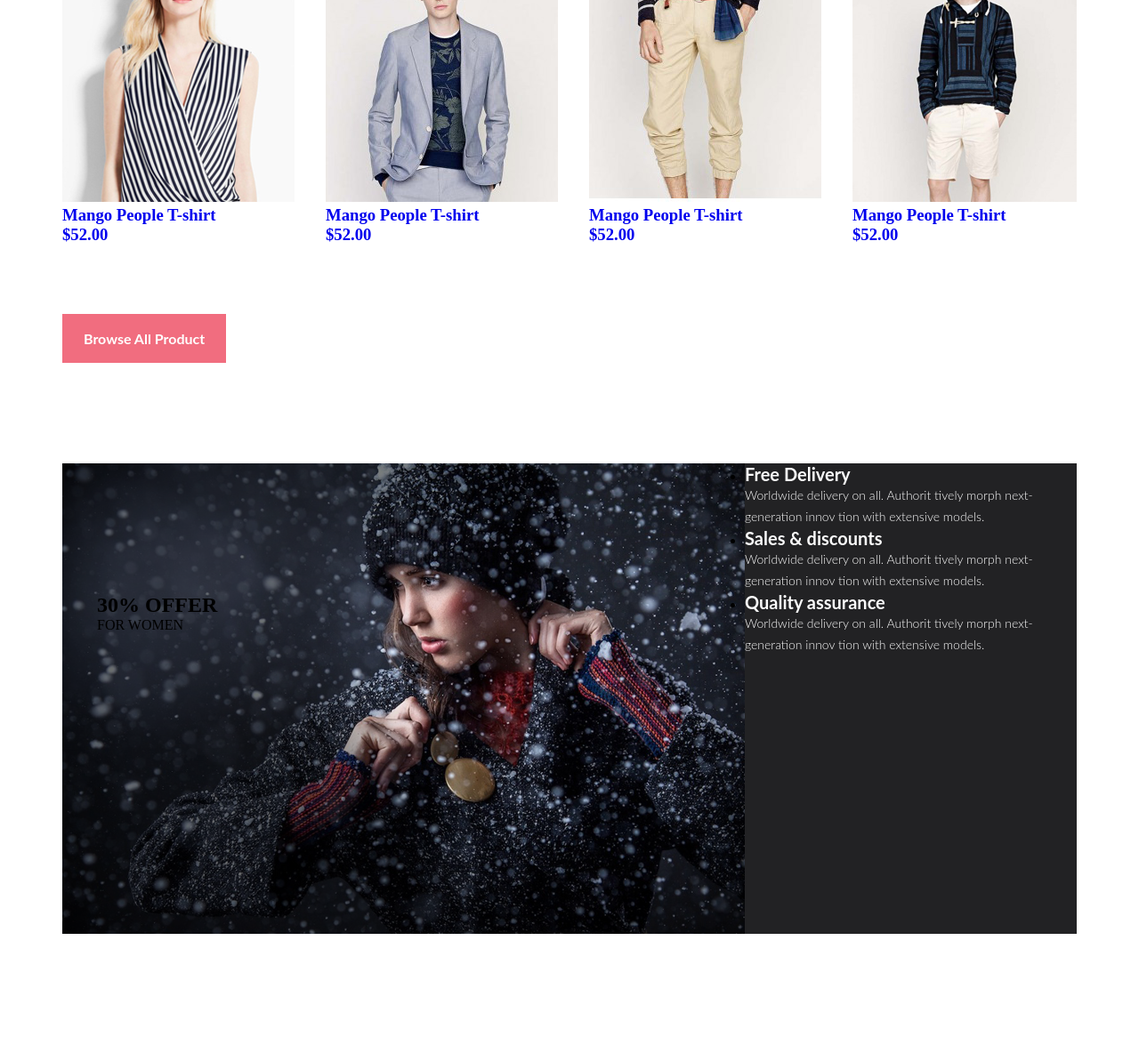
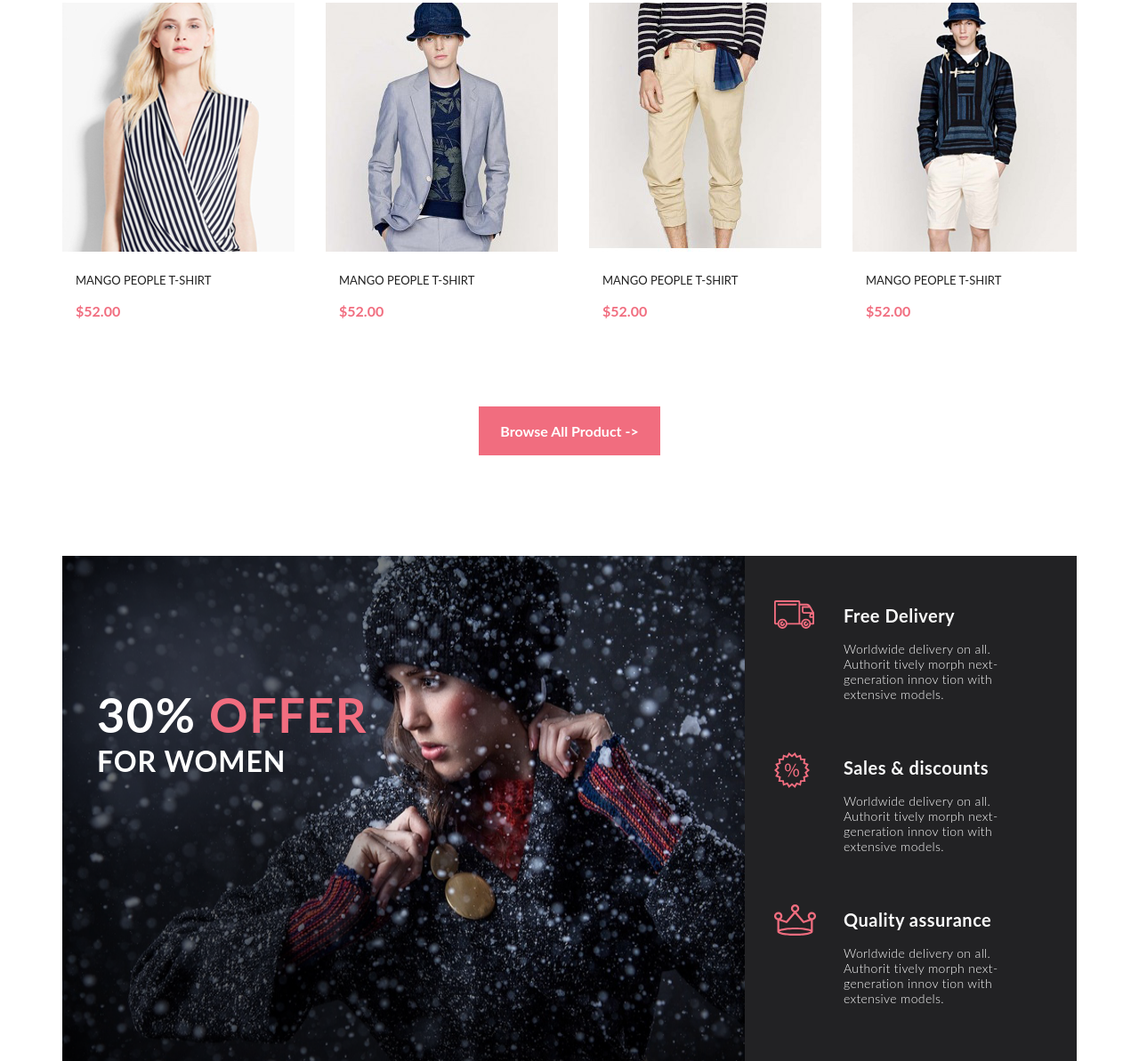
Before and after one commit to ipirog89/GeekBrains-HTML_2, a plain HTML site: page index.html in a window 1280 px wide. Shown: the part 2278-3471 px from the top of the page at 89% size. Before the commit the page ends 3328 px from the top, so only its background shows below. Drawn offline with Linux system fonts and the light colour scheme.

Commit message:
add style for blocks: broduct, feature_banner

```diff
--- a/index.html
+++ b/index.html
@@ -536,7 +536,7 @@
     </div>
 </section>
 <section class="products">
-    <div class="container">
+    <div class="container product_flex">
         <h2 class="products_header">Fetured Items</h2>
         <p class="products_text">Shop for items based on what we featured in this week</p>
         <div class="products_box">
@@ -613,29 +613,34 @@
                 </a>
             </div>
         </div>
-        <a href="#" class="products_button">Browse All Product</a>
+        <div class="butt_container">
+            <a href="#" class="products_button">Browse All Product -></a>
+        </div>
     </div>
 </section>
 <section class="features">
     <div class="container features_flex">
         <img src="img/feature_banner.png" alt="feature_banner.png" class="banner_img">
         <div class="banner_content">
-            <h1 class="banner_header">30% OFFER</h1>
+            <h1 class=" banner_header">30% <span class="red_offer">OFFER</span></h1>
             <p class="banner_text">FOR WOMEN</p>
         </div>
         <div class="features_box">
             <ul class="feature_list">
                 <li class="feature_item">
+                    <img src="img/Delivery.svg" alt="Delivery_img" class="fe_img">
                     <h1 class="fe_item_header">Free Delivery</h1>
                     <p class="fe_item_text">Worldwide delivery on all. Authorit tively morph next-generation innov tion
                         with extensive models.</p>
                 </li>
                 <li class="feature_item">
+                    <img src="img/Discount.svg" alt="Discount_img" class="fe_img">
                     <h1 class="fe_item_header">Sales & discounts</h1>
                     <p class="fe_item_text">Worldwide delivery on all. Authorit tively morph next-generation innov tion
                         with extensive models.</p>
                 </li>
                 <li class="feature_item">
+                    <img src="img/Crown.svg" alt="Crown_img" class="fe_img">
                     <h1 class="fe_item_header">Quality assurance</h1>
                     <p class="fe_item_text">Worldwide delivery on all. Authorit tively morph next-generation innov tion
                         with extensive models.</p>
--- a/style.css
+++ b/style.css
@@ -626,10 +626,27 @@ details[open] > summary::after {
 
 .products_header {
     text-align: center;
+
+    color: #222222;
+    font-family: Lato;
+    font-size: 30px;
+    font-weight: 700;
+    font-style: normal;
+    letter-spacing: 0.75px;
+    line-height: normal;
 }
 
 .products_text{
     text-align: center;
+    margin-bottom: 17px;
+
+    color: #9f9f9f;
+    font-family: Lato;
+    font-size: 14px;
+    font-weight: 400;
+    font-style: normal;
+    letter-spacing: 0.35px;
+    line-height: normal;
 }
 
 .products_box {
@@ -640,11 +657,42 @@ details[open] > summary::after {
     margin-bottom: 79px;
 }
 
+.product_content {
+    padding: 20px 15px;
+}
+
+.product_name {
+    margin-bottom: 17px;
+
+    color: #222222;
+    font-family: Lato;
+    font-size: 13px;
+    font-weight: 400;
+    text-transform: uppercase;
+    font-style: normal;
+    letter-spacing: normal;
+    line-height: normal;
+}
+
+.product_price {
+    color: #f16d7f;
+    font-family: Lato;
+    font-size: 16px;
+    font-weight: 700;
+    text-transform: uppercase;
+    font-style: normal;
+    letter-spacing: normal;
+    line-height: normal;
+}
+
+.butt_container {
+    text-align: center;
+}
+
 .products_button {
     background-color: #f16d7f;
     padding: 18px 24px;
     text-align: center;
-    margin-top: 79px;
 
     color: #ffffff;
     font-family: Lato;
@@ -664,6 +712,75 @@ details[open] > summary::after {
     position: relative;
 }
 
+.banner_header {
+    color: #ffffff;
+    font-family: Lato;
+    font-size: 54px;
+    font-weight: 700;
+    text-transform: uppercase;
+    font-style: normal;
+    letter-spacing: 1.5px;
+    line-height: normal;
+}
+
+.banner_text {
+    color: #ffffff;
+    font-family: Lato;
+    font-weight: 700;
+    text-transform: uppercase;
+    font-size: 32px;
+    font-style: normal;
+    letter-spacing: 0.9px;
+    line-height: normal;
+}
+
+.red_offer {
+    color: #f16d7f;
+}
+
+.features_box {
+    padding-left: 111px;
+    padding-top: 55px;
+    flex-grow: 1;
+}
+
+.feature_item {
+    margin-bottom: 62px;
+    list-style: none;
+    position: relative;
+}
+
+.fe_img {
+    position: absolute;
+    top: -5px;
+    left: -78px;
+
+}
+
+.fe_item_header {
+    color: #fbfbfb;
+    font-family: Lato;
+    font-size: 20px;
+    font-weight: 700;
+    font-style: normal;
+    letter-spacing: 0.5px;
+    line-height: normal;
+
+    margin-bottom: 17px;
+}
+
+.fe_item_text {
+    width: 219px;
+
+    color: #fbfbfb;
+    font-family: Lato;
+    font-size: 14px;
+    font-weight: 300;
+    font-style: normal;
+    letter-spacing: 0.35px;
+    line-height: normal;
+}
+
 .banner_content {
     position: absolute;
     top: 146px;
@@ -673,23 +790,3 @@ details[open] > summary::after {
 .features_box {
     background-color: #222224;
 }
-
-.fe_item_header {
-    color: #fbfbfb;
-    font-family: Lato;
-    font-size: 20px;
-    font-weight: 700;
-    font-style: normal;
-    letter-spacing: normal;
-    line-height: normal;
-}
-
-.fe_item_text {
-    color: #fbfbfb;
-    font-family: Lato;
-    font-size: 14px;
-    font-weight: 300;
-    font-style: normal;
-    letter-spacing: normal;
-    line-height: 24px;
-}
```
Also changed, not shown: img/Crown.svg (added), img/Delivery.svg (added), img/Discount.svg (added).
